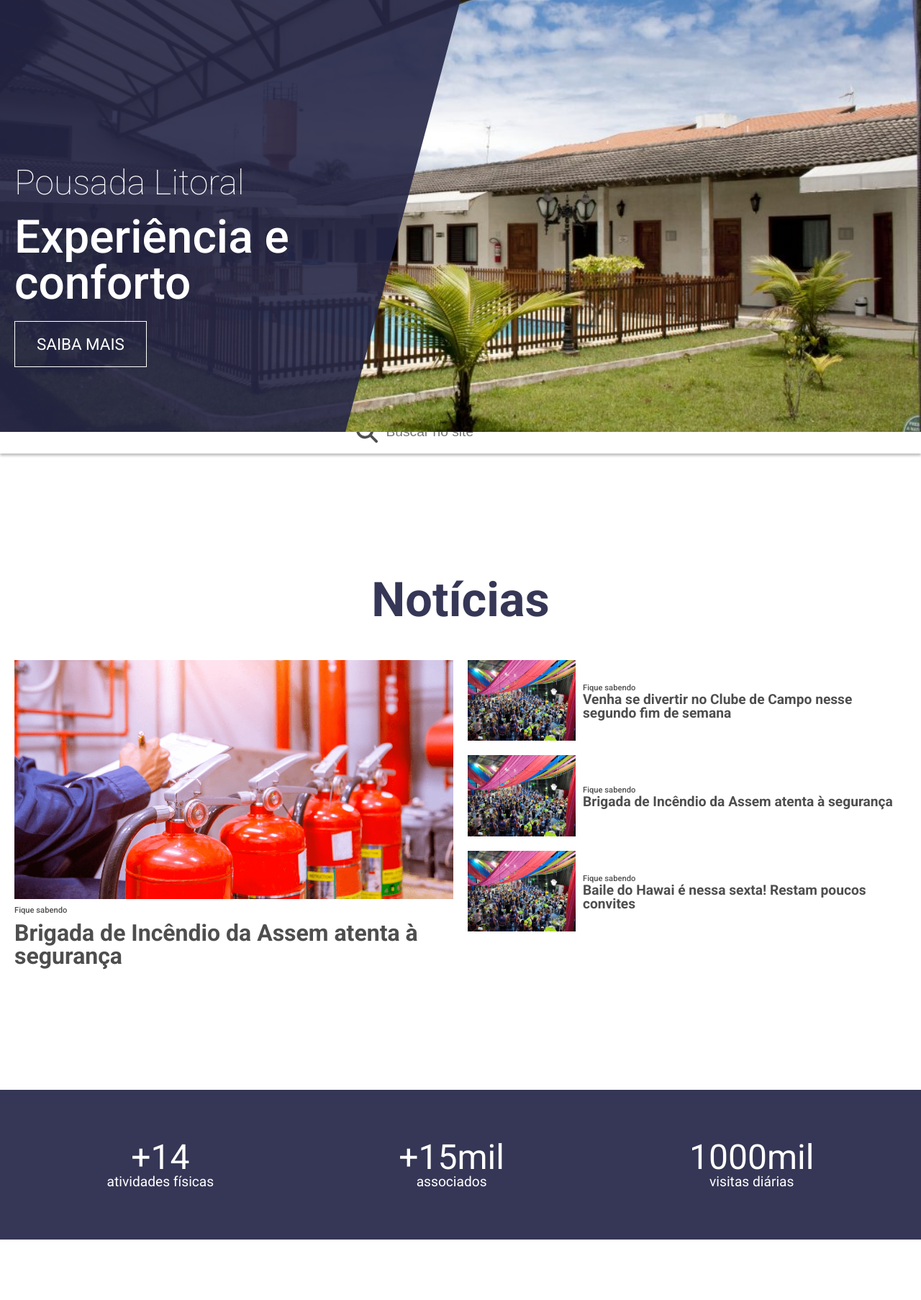
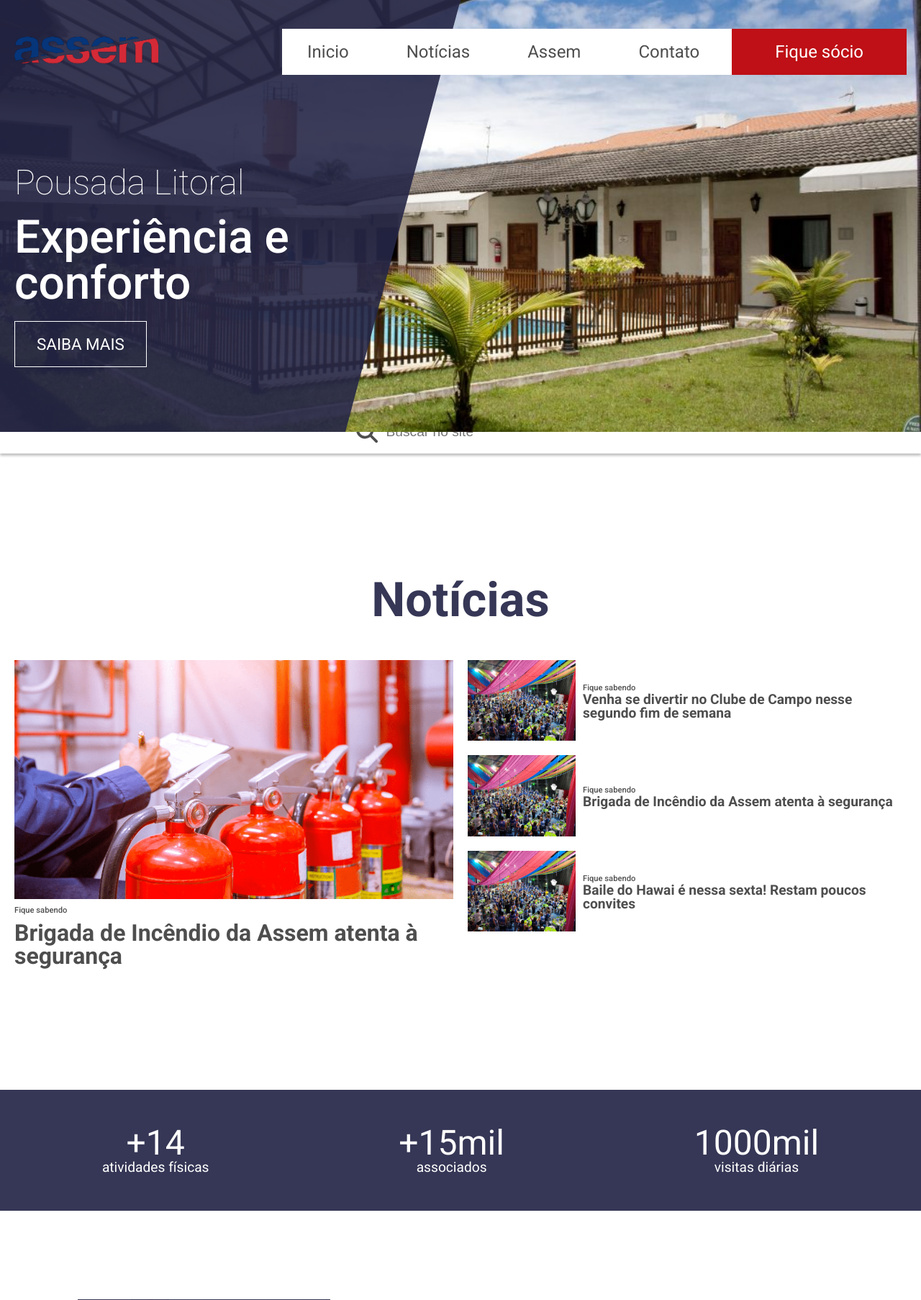
Before and after one commit to daniloaugusto9101/site-assem, a PHP site: page / in a window 1280 px wide. Shown: the top 1806 px of the page at 72% size. Run offline with PHP 8.4, Linux system fonts and the light colour scheme; some libraries are stand-ins or nearby versions.

Commit message:
Update css estatisticas

```diff
--- a/assets/sass/estatisticas.sass
+++ b/assets/sass/estatisticas.sass
@@ -3,13 +3,15 @@
 .estatisticas
     width: 100%
     background-color: variables.$primeira-cor
-    padding: 50px 0px
-    color: variables.$terceira-cor
-    margin-top: 150px
-    text-align: center
+    margin-top: 150px //Faz uma separção entre as sections
     &__container
+        padding: 50px 20px
+        color: variables.$terceira-cor
+        text-align: center
         display: flex
         justify-content: space-around
+        flex-wrap: wrap
+        gap: 20px
     p:nth-child(1)
         font-size: 3em
     p:nth-child(2)
--- a/assets/sass/locais.sass
+++ b/assets/sass/locais.sass
@@ -5,7 +5,6 @@
     &__container
         display: grid
         grid-template-rows: auto
-
 
     &__col:nth-child(1)
         grid-row: 1/5
@@ -15,7 +14,6 @@
         grid-row: 4/10
         grid-column: 1
         z-index: 9999
-
 
     &__banner
         display: grid
--- a/index.html
+++ b/index.html
@@ -25,7 +25,7 @@
 </head>
 
 <body>
-    <!-- <header class="header">
+    <header class="header">
         <div class="container header__container">
             <div class="logo">
                 <a href="/" class="logo__link">
@@ -53,7 +53,7 @@
                 </ul>
             </nav>
         </div>
-    </header> -->
+    </header>
 
     <section class="destaque">
         <div class="container destaque__container">
@@ -225,11 +225,6 @@
         </div>
     </div>
 
-
-
-
-
-
     <div class="chamada">
         <div class="container chamada__container">
             <div class="chamada__col">
--- a/style.css
+++ b/style.css
@@ -243,14 +243,16 @@ img {
 .estatisticas {
   width: 100%;
   background-color: #363756;
-  padding: 50px 0px;
-  color: #fff;
   margin-top: 150px;
-  text-align: center;
 }
 .estatisticas__container {
+  padding: 50px 20px;
+  color: #fff;
+  text-align: center;
   display: flex;
   justify-content: space-around;
+  flex-wrap: wrap;
+  gap: 20px;
 }
 .estatisticas p:nth-child(1) {
   font-size: 3em;
```
Also changed, not shown: 1 other file.
